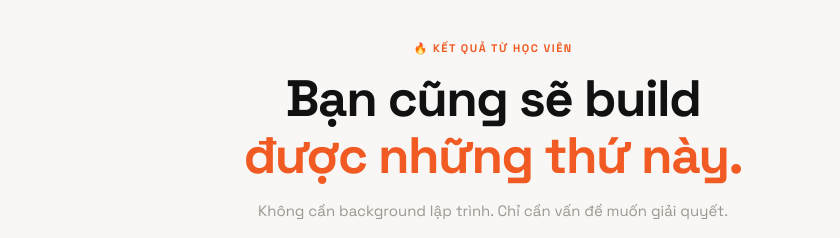
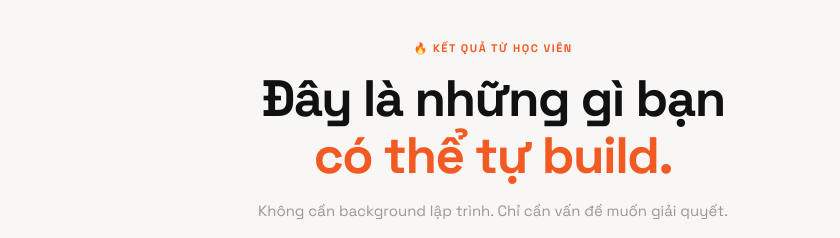
Before and after one commit to van-dot123/hcmc-lion, a React (Vite) app: page / in a window 1280 px wide. Shown: the part 1580-1818 px from the top of the page, without its empty margins (147-987 px from the left). Built offline with nearby package versions, Linux system fonts and the light colour scheme.

Commit message:
feat: update portfolio section headline

```diff
--- a/src/components/PortfolioCarousel.jsx
+++ b/src/components/PortfolioCarousel.jsx
@@ -174,7 +174,7 @@ export default function PortfolioCarousel() {
           transition={{ duration: 0.6, delay: 0.1 }}
         >
           {lang === "vi" ? (
-            <>Bạn cũng sẽ build<br /><em>được những thứ này.</em></>
+            <>Đây là những gì bạn<br /><em>có thể tự build.</em></>
           ) : (
             <>당신도 이런 걸<br /><em>만들 수 있습니다.</em></>
           )}
```
